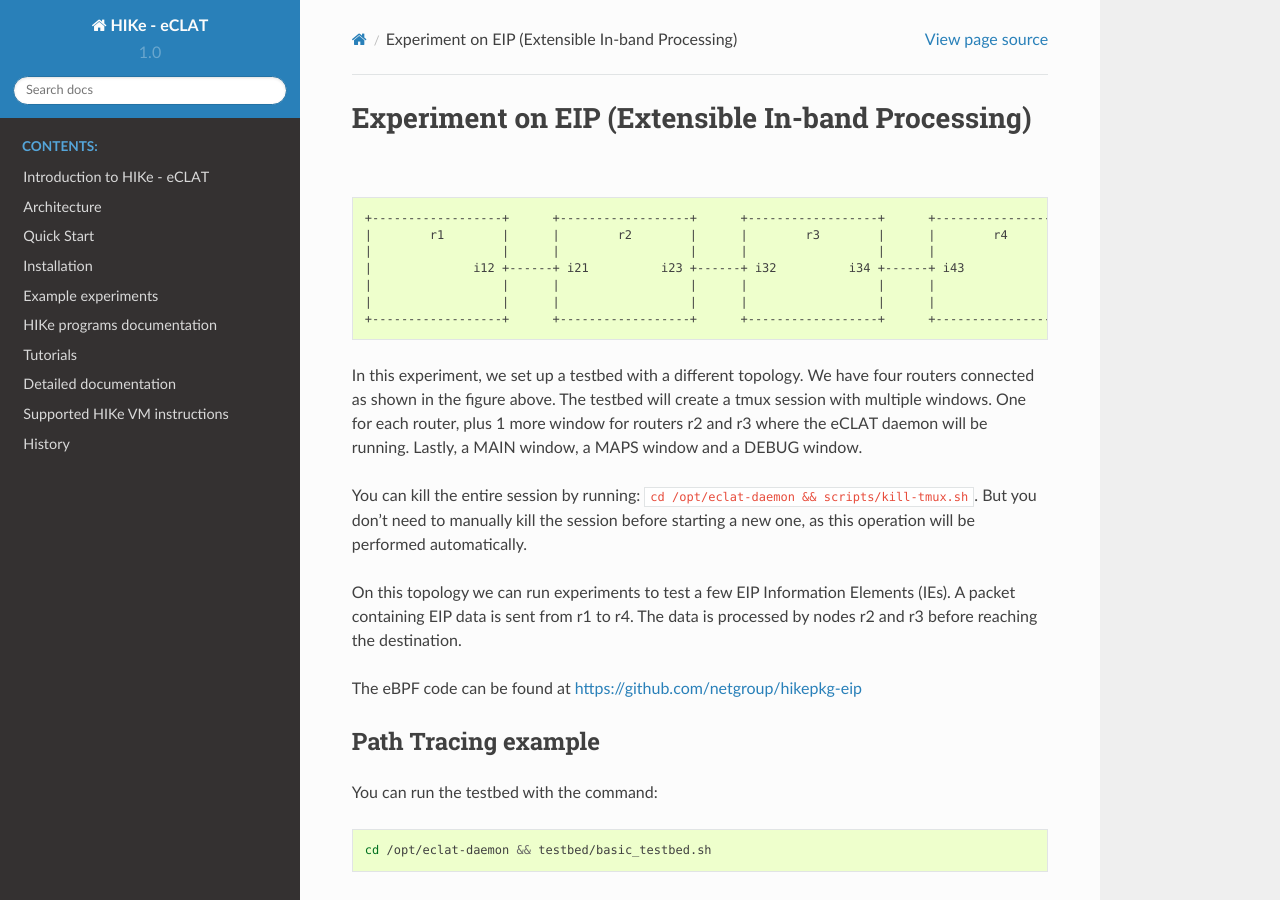
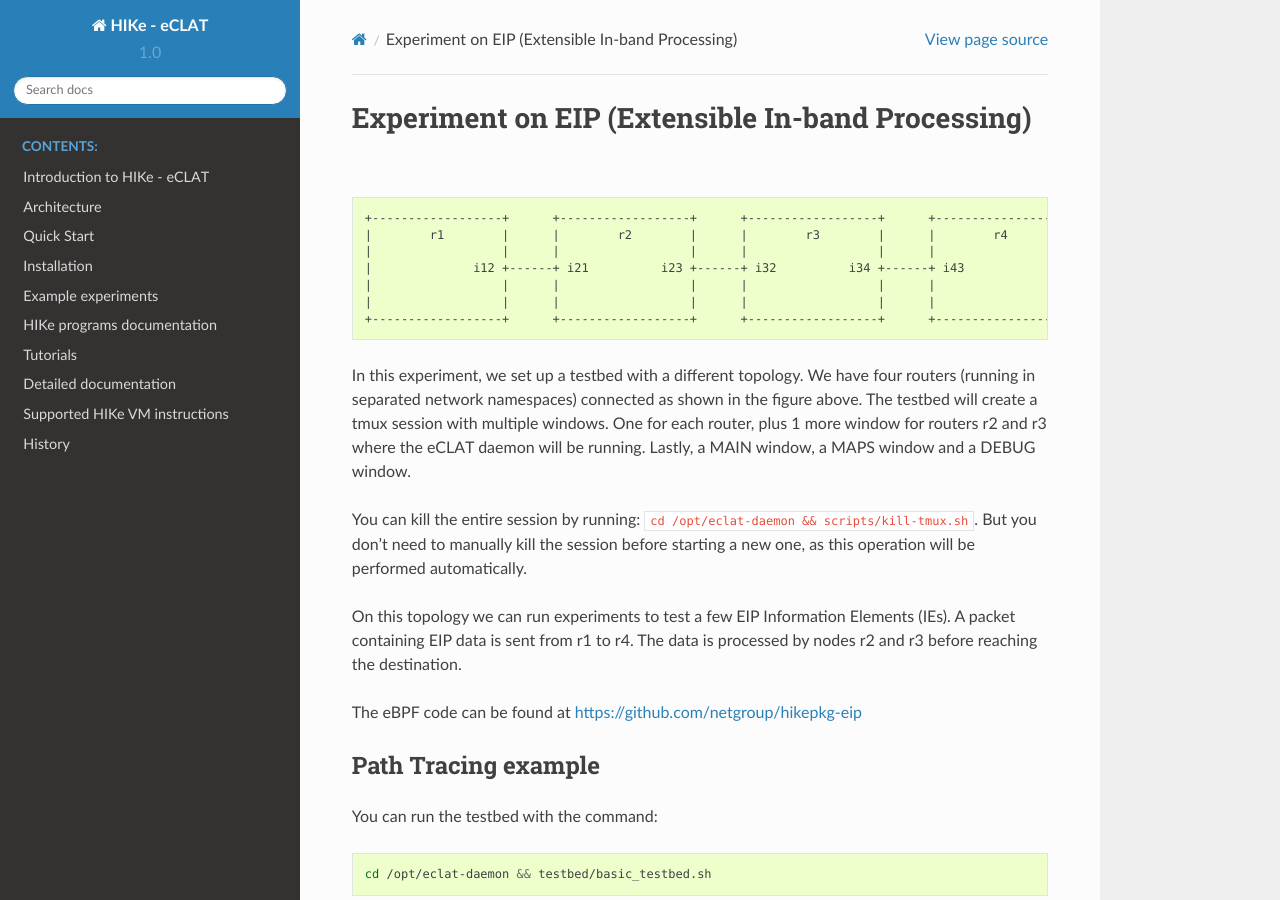
Before and after one commit to hike-eclat/docs, a Sphinx documentation site: the page built from docs/experiment_eip.rst, in a window 1280 px wide and 900 px high. Built offline with Sphinx 7.4.7 and the Read the Docs theme 2.0.0, drawn with Linux system fonts in a browser that asks for light colours; pages that are not in the unit, such as notebooks, are missing from menus.

Commit message:
Update experiment_eip.rst

```diff
--- a/docs/experiment_eip.rst
+++ b/docs/experiment_eip.rst
@@ -11,7 +11,7 @@ Experiment on EIP (Extensible In-band Processing)
   |                  |      |                  |      |                  |      |                  |
   +------------------+      +------------------+      +------------------+      +------------------+
 
-In this experiment, we set up a testbed with a different topology. We have four routers connected as shown in the figure above.
+In this experiment, we set up a testbed with a different topology. We have four routers (running in separated network namespaces) connected as shown in the figure above.
 The testbed will create a tmux session with multiple windows. One for each router, plus 1 more window for routers r2 and r3 where the eCLAT daemon will be running. Lastly, a MAIN window, a MAPS window and a DEBUG window.
 
 You can kill the entire session by running: ``cd /opt/eclat-daemon && scripts/kill-tmux.sh``. But you don't need to manually kill the session before starting a new one, as this operation will be performed automatically.
```
